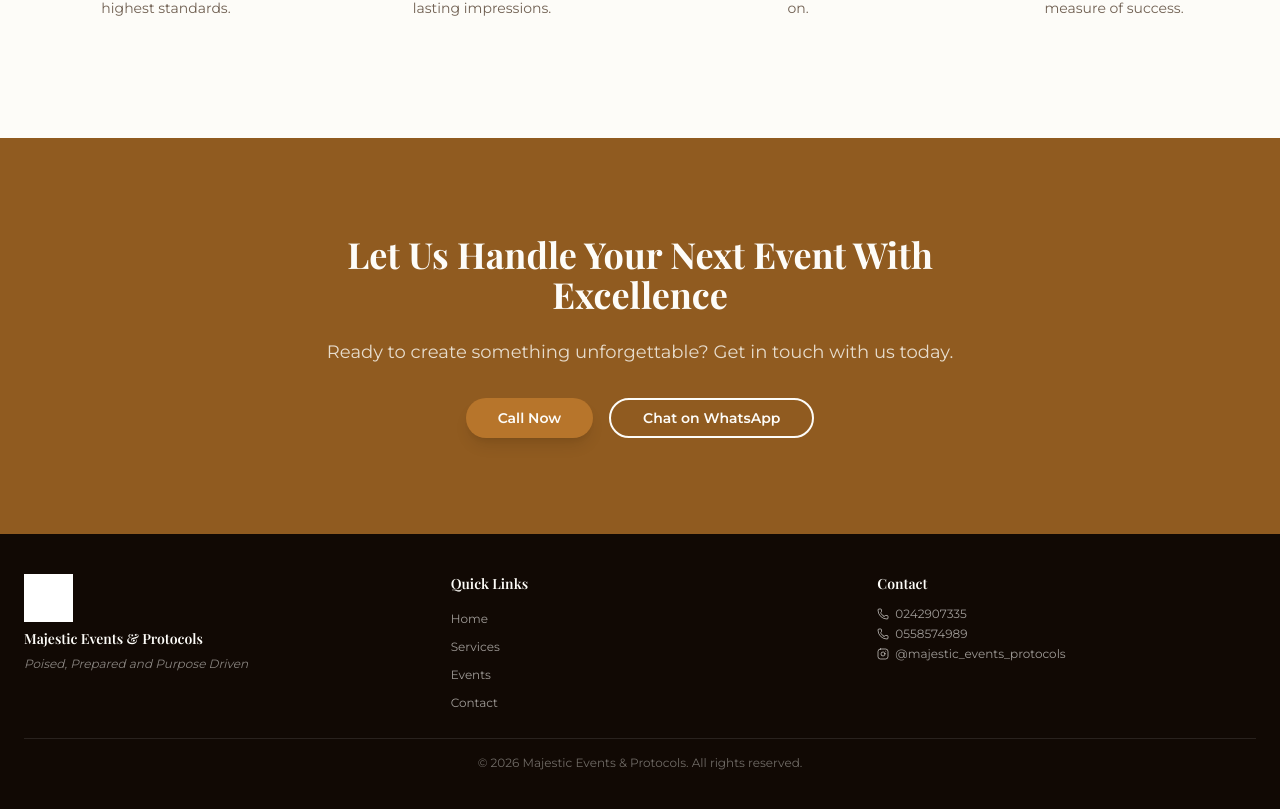
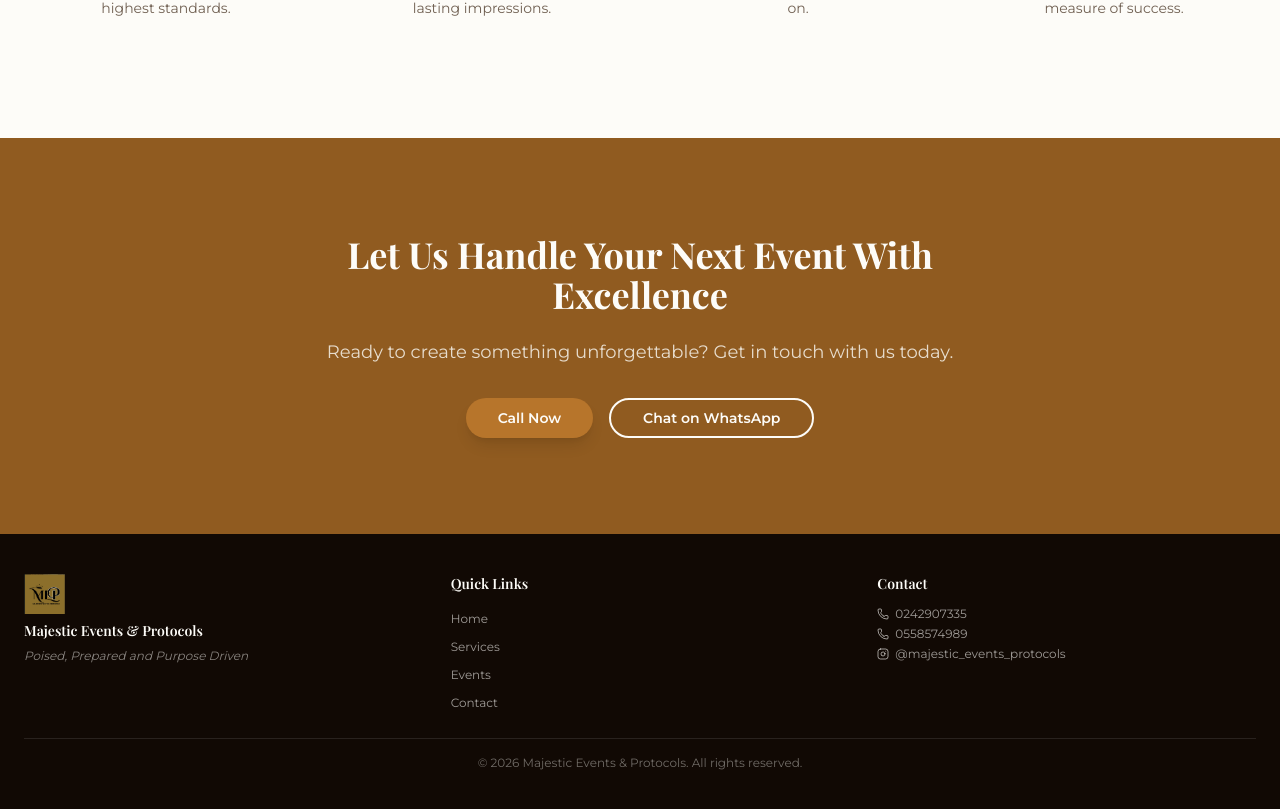
Before and after one commit to Mmabiaa/Majestic-Event-Protocols, a React (Vite) app in the folder ui/: page / in a window 1280 px wide. Shown: the part 2439-3248 px from the top of the page. Built offline with nearby package versions, Linux system fonts and the light colour scheme; a web font is replaced by a local one.

Commit message:
ref(footer): add logo to footer

```diff
--- a/ui/src/components/shared/Footer.tsx
+++ b/ui/src/components/shared/Footer.tsx
@@ -8,7 +8,11 @@ export default function Footer() {
       <div className="mx-auto max-w-7xl px-6 py-10">
         <div className="grid grid-cols-3 gap-6 md:gap-12 items-start">
           <div className="flex flex-col items-center md:items-start gap-2">
-            <img src={logo} alt="Majestic Events & Protocols" className="h-10 md:h-12 brightness-0 invert" />
+          <img
+            src={logo}
+            alt="Majestic Events & Protocols"
+            className={`transition-all duration-500 h-10`}
+          />
             <span className="font-heading text-xs md:text-sm font-semibold text-center md:text-left leading-tight">
               Majestic Events & Protocols
             </span>
```
